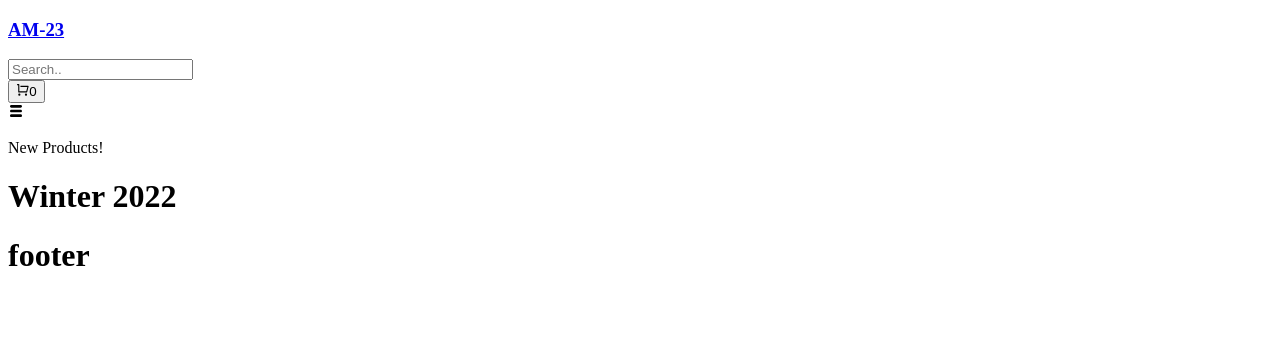
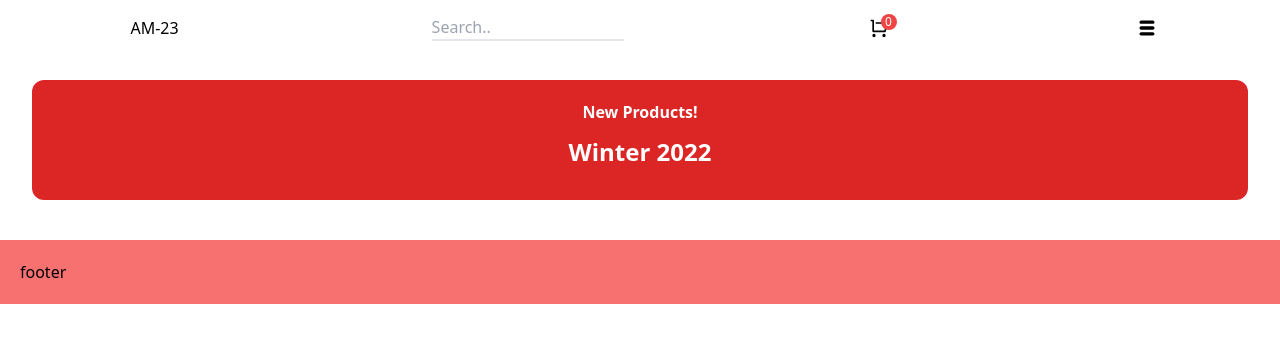
Before and after one commit to mvykool/Airman-23, a Next.js app in the folder airman-23/: page / in a window 1280 px wide. Shown: the top 342 px of the page. Built offline with nearby package versions, Linux system fonts and the light colour scheme; no server answers.

Commit message:
fixed tialwind issue

```diff
--- a/airman-23/components/Banner.tsx
+++ b/airman-23/components/Banner.tsx
@@ -2,7 +2,7 @@ import React from 'react'
 
 const Banner = () => {
   return (
-    <div className='bg-red-500 m-8 p-5 rounded-xl'>
+    <div className='bg-red-600 m-8 p-5 rounded-xl'>
        <p className='flex justify-center text-white font-semibold'>New Products!</p>
        <div className='flex justify-center m-3'>
          <h1 className='font-bold text-white text-2xl'>Winter 2022</h1>
--- a/airman-23/package.json
+++ b/airman-23/package.json
@@ -29,6 +29,8 @@
     "typescript": "4.9.4"
   },
   "devDependencies": {
-    "autoprefixer": "^10.4.13"
+    "autoprefixer": "^10.4.13",
+    "postcss": "^8.4.20",
+    "tailwindcss": "^3.2.4"
   }
 }
--- /dev/null
+++ b/airman-23/postcss.config.js
@@ -0,0 +1,6 @@
+module.exports = {
+  plugins: {
+    tailwindcss: {},
+    autoprefixer: {},
+  },
+}
--- /dev/null
+++ b/airman-23/tailwind.config.js
@@ -0,0 +1,11 @@
+/** @type {import('tailwindcss').Config} */
+module.exports = {
+  content: [
+    './pages/**/*.{js,ts,jsx,tsx}',
+    './components/**/*.{js,ts,jsx,tsx}',
+  ],
+  theme: {
+    extend: {},
+  },
+  plugins: [],
+}
```
Also changed, not shown: 1 other file (tests, documents, lock files or other folders).
